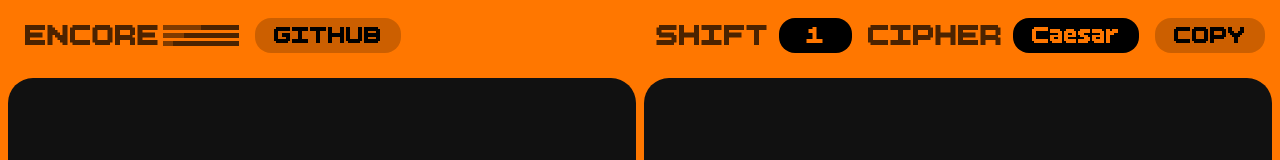
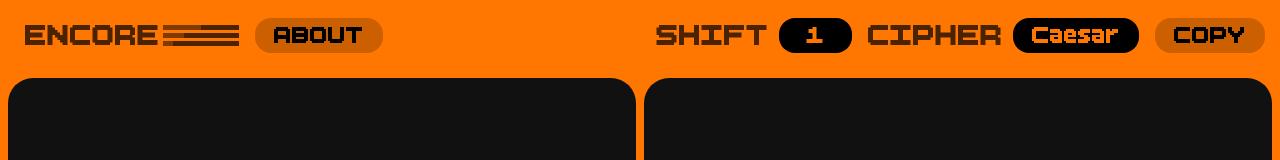
Before and after one commit to akshdzn/Encore, a Svelte app: page / in a window 1280 px wide. Shown: the top 160 px of the page. Built offline with nearby package versions, Linux system fonts and the light colour scheme.

Commit message:
Updated wording

```diff
--- a/src/App.svelte
+++ b/src/App.svelte
@@ -178,7 +178,7 @@
                         window
                             .open("https://github.com/akshdzn/Encore", "_blank")
                             .focus();
-                    }}>GITHUB</button
+                    }}>ABOUT</button
                 >
 
                 <button
```
